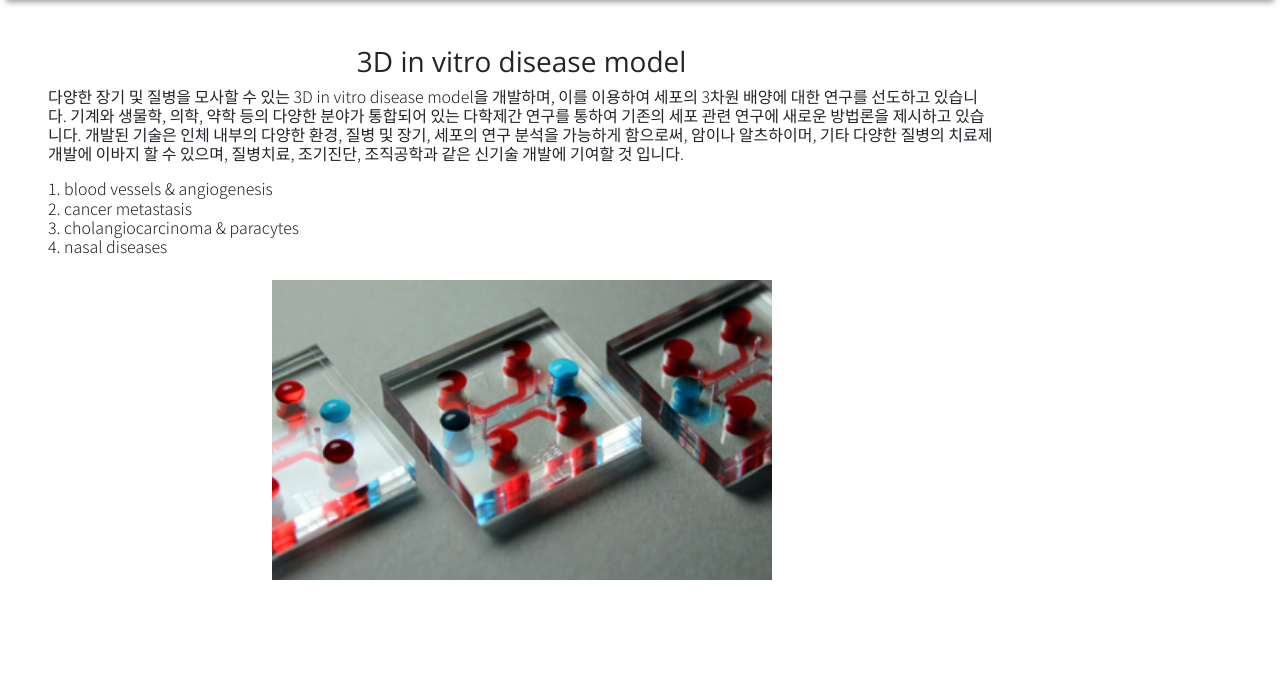
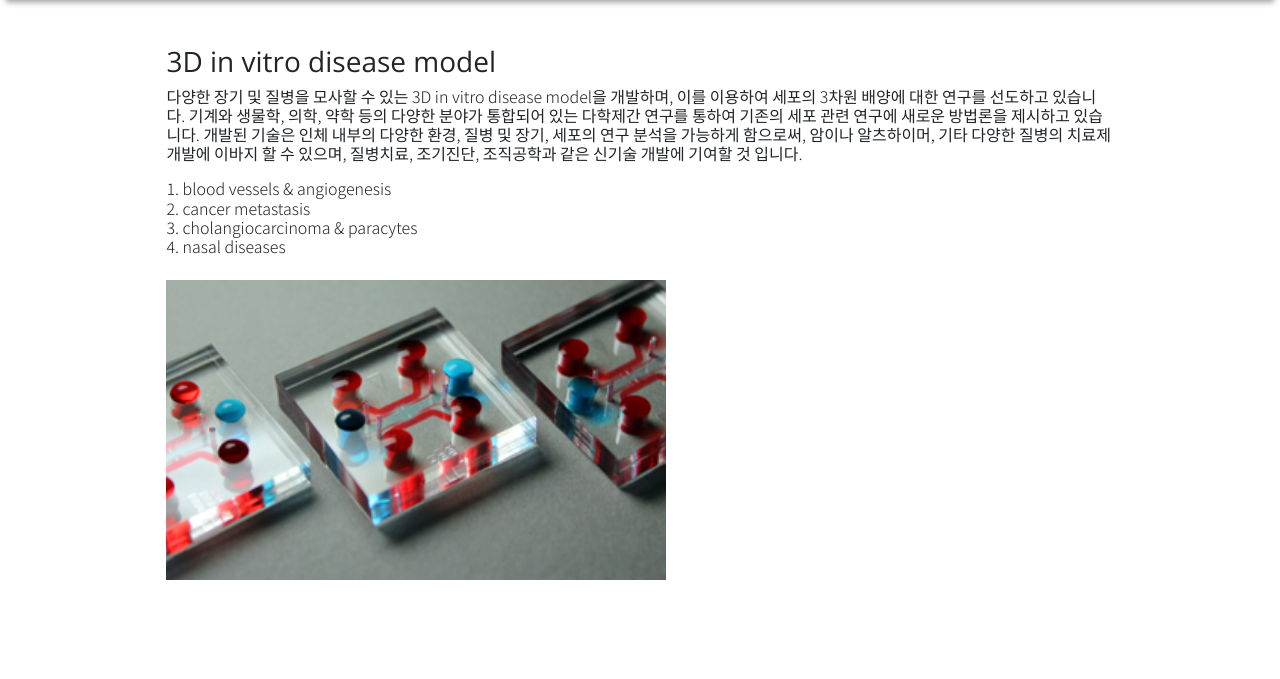
Before and after one commit to jihyuunn/sidlab-2, a Django app: page /projects/1/ in a window 1280 px wide. Shown: the part 75-754 px from the top of the page. Run offline with Django 3.2, Linux system fonts and the light colour scheme; data comes from the database, SQL or seed files in the repository; some libraries are stand-ins or nearby versions.

Commit message:
detail center

```diff
--- a/static/blog.css
+++ b/static/blog.css
@@ -48,9 +48,9 @@ body {
 .project_detail {
     display: flex;
     flex-direction: column;
-    align-items: center;
     width: 80%;
-    margin-bottom: 100px;
+    margin: 0 auto;
+    padding-bottom: 100px;
 }
 
 .people_container {
```
